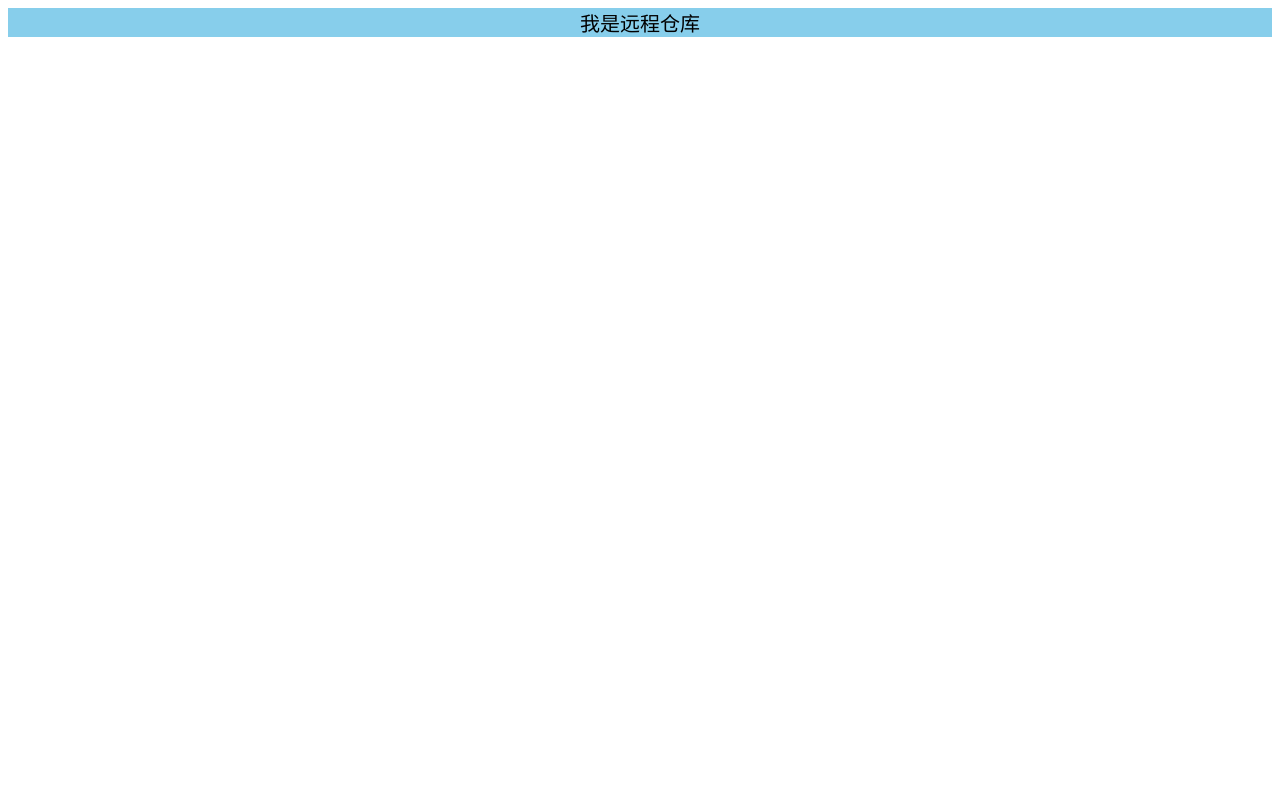
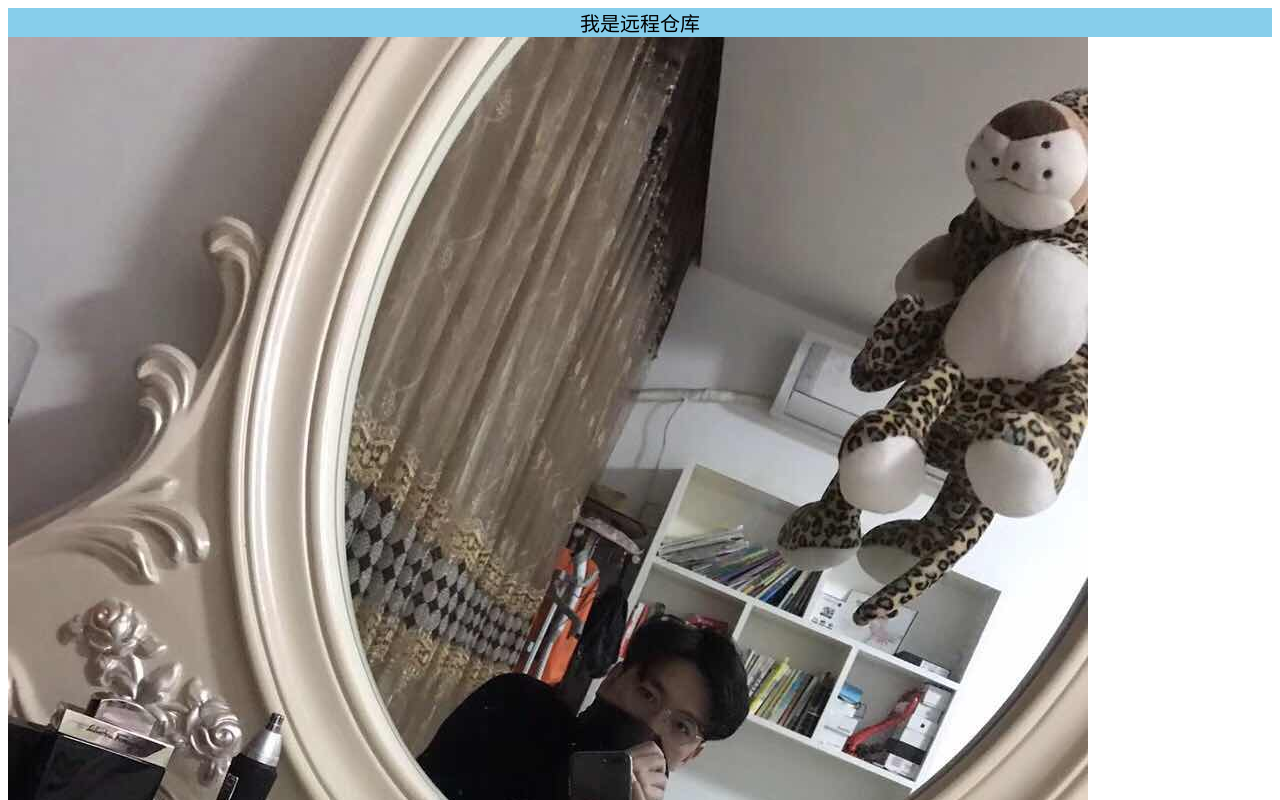
Before and after one commit to JunSlt/xiaojun9579.github.co, a plain HTML site: page index.html in a window 1280 px wide. Shown: the top 800 px of the page. Drawn offline with Linux system fonts and the light colour scheme.

Commit message:
新增图片

```diff
--- a/index.html
+++ b/index.html
@@ -10,6 +10,6 @@
 <body>
     <div>我是远程仓库</div>
 
-
+    <img src="./1147453779.jpg" alt="">
 </body>
 </html>
```
